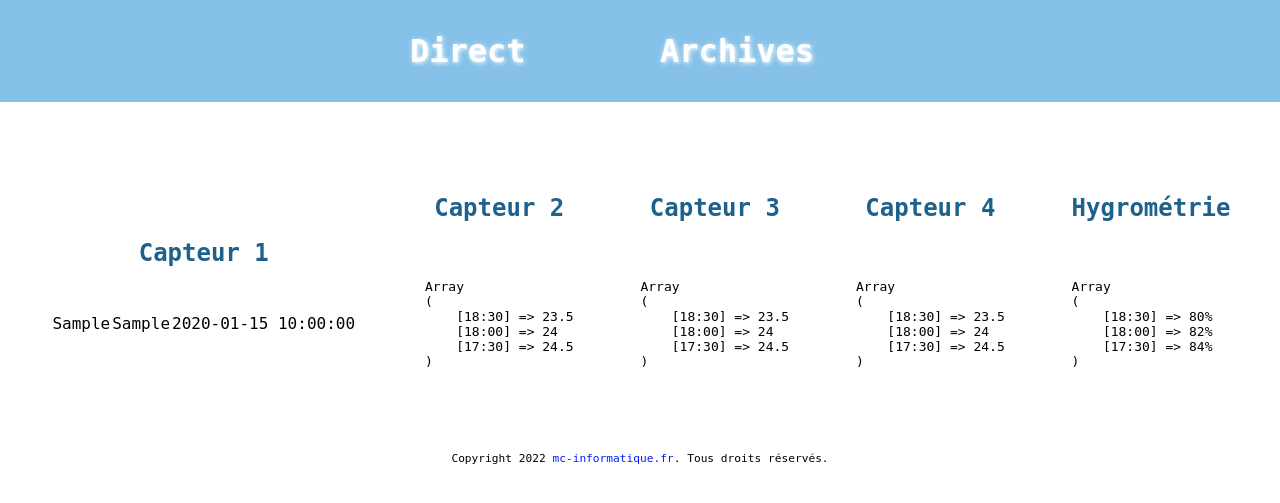
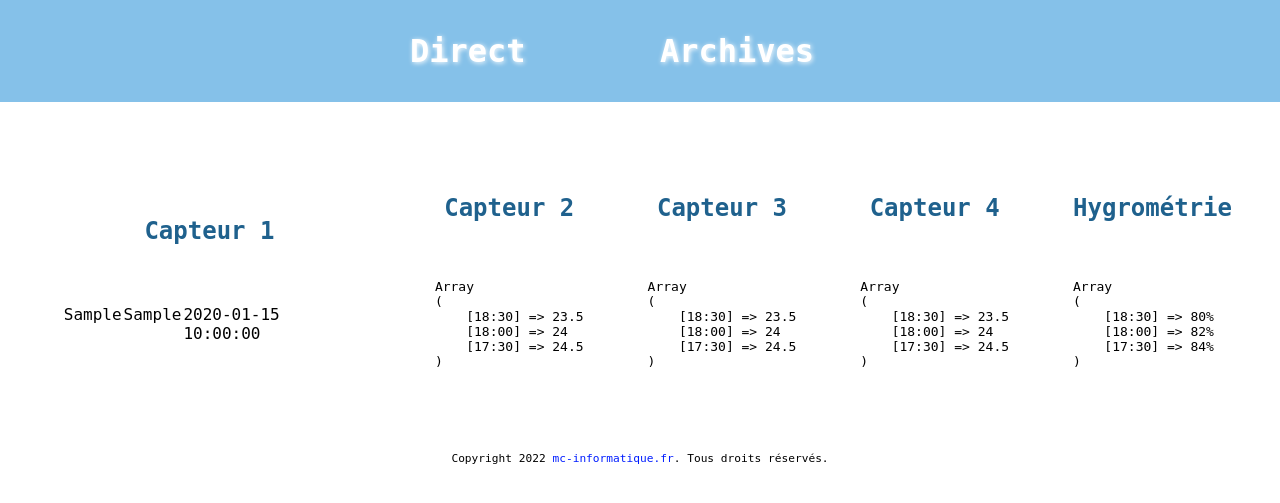
Before and after one commit to Acem31/capteurs_mcinfo, a PHP site: page /archives.php in a window 1280 px wide. Shown: the top 503 px of the page. Run offline with PHP 8.4, Linux system fonts and the light colour scheme; tables that the repository leaves empty or names only in its code hold one stand-in row (values such as "Sample post"); data that the repository does not hold is empty.

Commit message:
Update capteurs.css

```diff
--- a/capteurs.css
+++ b/capteurs.css
@@ -33,10 +33,6 @@ h2 {
 #menu li {
 	list-style-type: none ;
 }
-tr{
-	display: flex;
-	justify-content: space-around;
-}
 .zone {
 	padding: 1em;
 	display: flex;
@@ -56,6 +52,11 @@ tr{
 .capt p {
 	font-weight: bold;
 	font-size: 2em;
+}
+.capt tr{
+	display: flex;
+	justify-content: space-around;
+	padding: 0.8em;
 }
 #hygro {
 	display: flex;
```
